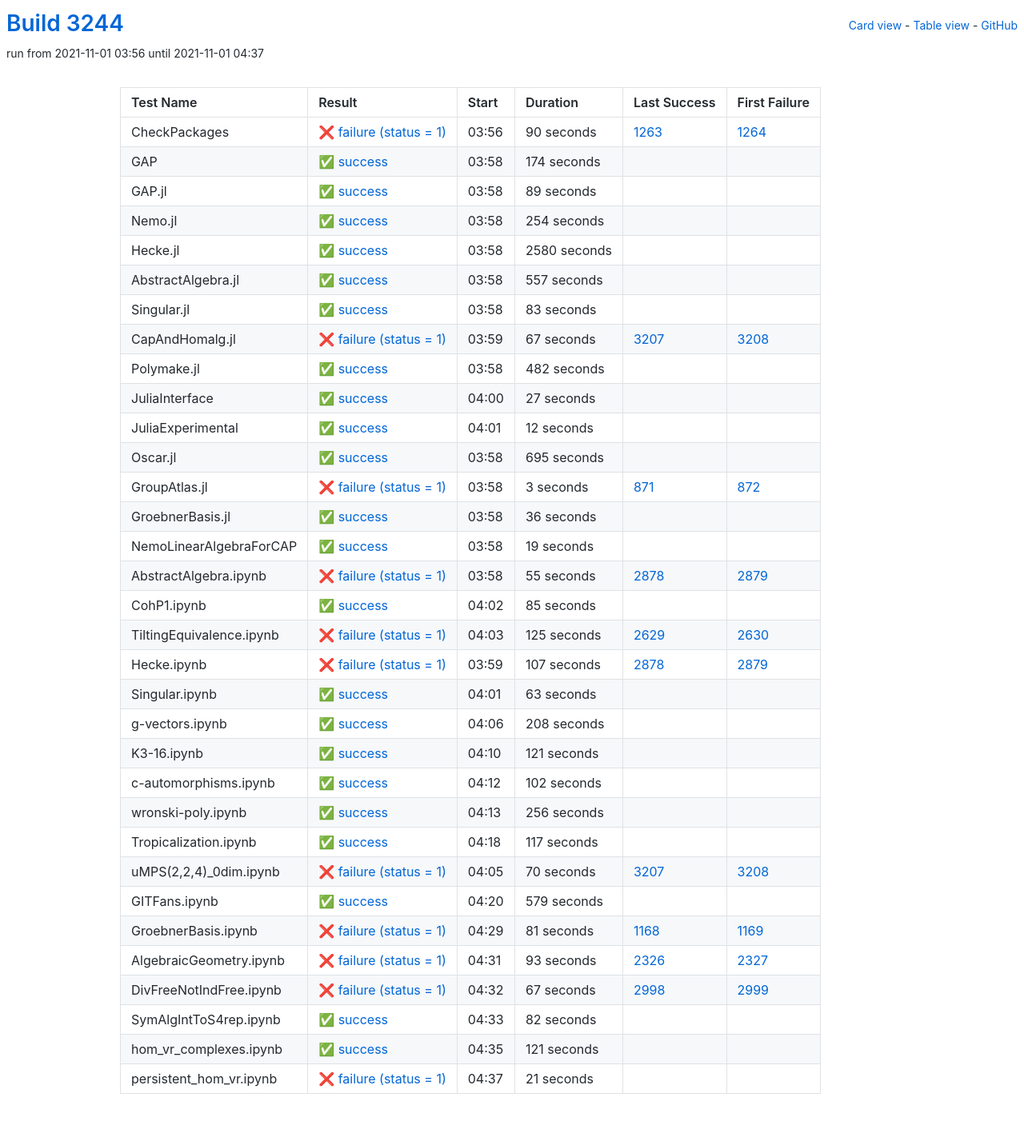
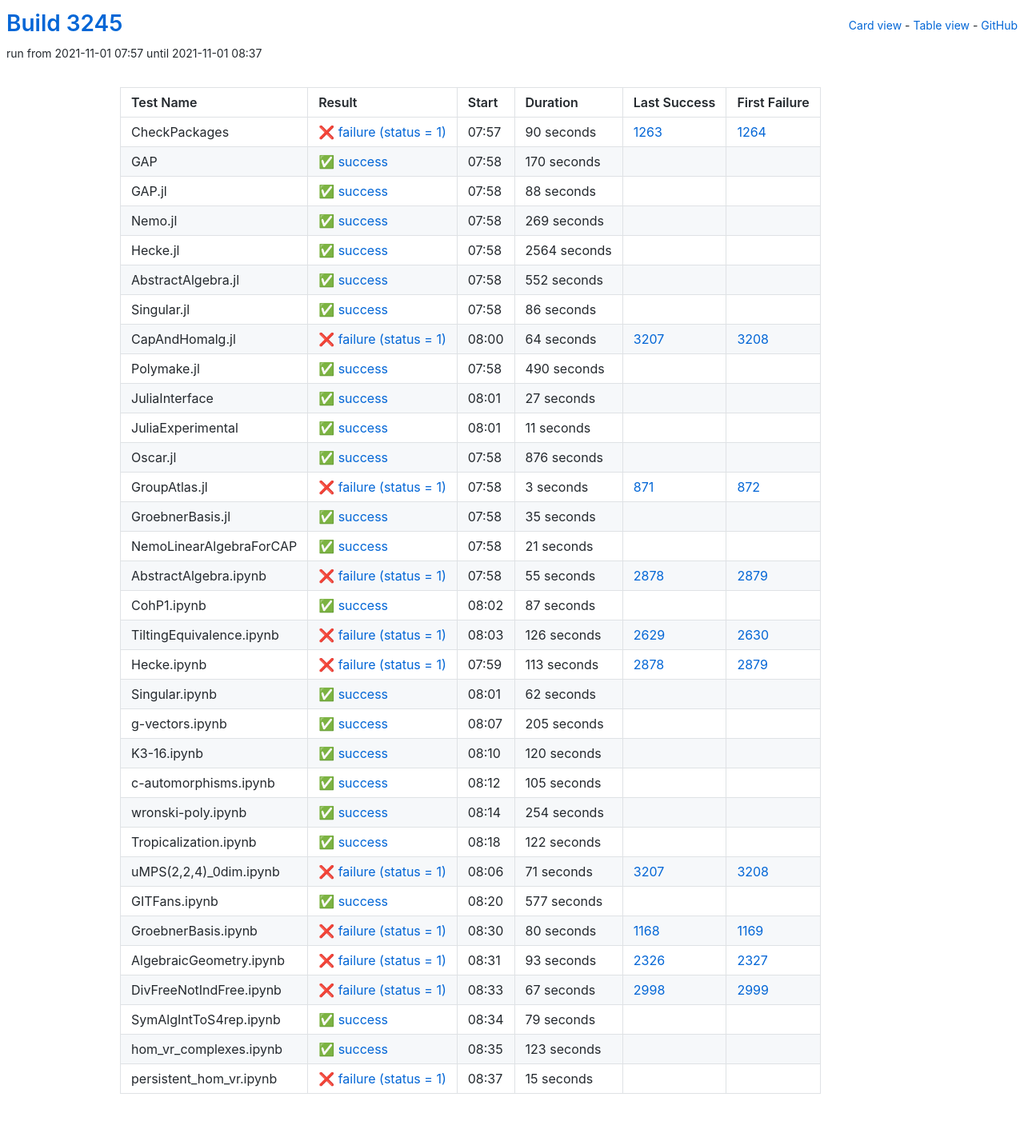
Before and after one commit to oscar-system/oscar-ci-status-stable, a Jekyll site: the page built from table.html, in a window 1280 px wide. Shown: the whole page at 80% size. Built offline with Jekyll 4.4.1, drawn with Linux system fonts in a browser that asks for light colours.

Commit message:
Build #3245

```diff
--- a/_data/ci.yml
+++ b/_data/ci.yml
@@ -1,6 +1,6 @@
 ---
-build: 3244
-build_url: https://oscarci.mathematik.uni-kl.de/job/oscar-stable/3244/
+build: 3245
+build_url: https://oscarci.mathematik.uni-kl.de/job/oscar-stable/3245/
 job: oscar-stable
 organization: oscar-system
 repo: oscar-ci-status-stable
@@ -8,8 +8,8 @@ repourl: https://github.com/oscar-system/oscar-ci-status-stable
 tests:
 - name: CheckPackages
   id: checkpackages
-  log: https://oscarci.mathematik.uni-kl.de/job/oscar-stable/3244/artifact/logs/build-3244/CheckPackages.log
-  start: 2021-11-01 03:56
+  log: https://oscarci.mathematik.uni-kl.de/job/oscar-stable/3245/artifact/logs/build-3245/CheckPackages.log
+  start: 2021-11-01 07:57
   success: false
   exitcode: 1
   status: failure
@@ -20,104 +20,104 @@ tests:
   first_failure_url: https://oscarci.mathematik.uni-kl.de/job/oscar-stable/1264/
 - name: GAP
   id: gap
-  log: https://oscarci.mathematik.uni-kl.de/job/oscar-stable/3244/artifact/logs/build-3244/GAP.log
-  start: 2021-11-01 03:58
+  log: https://oscarci.mathematik.uni-kl.de/job/oscar-stable/3245/artifact/logs/build-3245/GAP.log
+  start: 2021-11-01 07:58
   success: true
   exitcode: 0
   status: success
-  duration: 174
+  duration: 170
   last_success: false
   last_success_url:
   first_failure: false
   first_failure_url:
 - name: GAP.jl
   id: gap-jl
-  log: https://oscarci.mathematik.uni-kl.de/job/oscar-stable/3244/artifact/logs/build-3244/GAP.jl.log
-  start: 2021-11-01 03:58
+  log: https://oscarci.mathematik.uni-kl.de/job/oscar-stable/3245/artifact/logs/build-3245/GAP.jl.log
+  start: 2021-11-01 07:58
   success: true
   exitcode: 0
   status: success
-  duration: 89
+  duration: 88
   last_success: false
   last_success_url:
   first_failure: false
   first_failure_url:
 - name: Nemo.jl
   id: nemo-jl
-  log: https://oscarci.mathematik.uni-kl.de/job/oscar-stable/3244/artifact/logs/build-3244/Nemo.jl.log
-  start: 2021-11-01 03:58
+  log: https://oscarci.mathematik.uni-kl.de/job/oscar-stable/3245/artifact/logs/build-3245/Nemo.jl.log
+  start: 2021-11-01 07:58
   success: true
   exitcode: 0
   status: success
-  duration: 254
+  duration: 269
   last_success: false
   last_success_url:
   first_failure: false
   first_failure_url:
 - name: Hecke.jl
   id: hecke-jl
-  log: https://oscarci.mathematik.uni-kl.de/job/oscar-stable/3244/artifact/logs/build-3244/Hecke.jl.log
-  start: 2021-11-01 03:58
+  log: https://oscarci.mathematik.uni-kl.de/job/oscar-stable/3245/artifact/logs/build-3245/Hecke.jl.log
+  start: 2021-11-01 07:58
   success: true
   exitcode: 0
   status: success
-  duration: 2580
+  duration: 2564
   last_success: false
   last_success_url:
   first_failure: false
   first_failure_url:
 - name: AbstractAlgebra.jl
   id: abstractalgebra-jl
-  log: https://oscarci.mathematik.uni-kl.de/job/oscar-stable/3244/artifact/logs/build-3244/AbstractAlgebra.jl.log
-  start: 2021-11-01 03:58
+  log: https://oscarci.mathematik.uni-kl.de/job/oscar-stable/3245/artifact/logs/build-3245/AbstractAlgebra.jl.log
+  start: 2021-11-01 07:58
   success: true
   exitcode: 0
   status: success
-  duration: 557
+  duration: 552
   last_success: false
   last_success_url:
   first_failure: false
   first_failure_url:
 - name: Singular.jl
   id: singular-jl
-  log: https://oscarci.mathematik.uni-kl.de/job/oscar-stable/3244/artifact/logs/build-3244/Singular.jl.log
-  start: 2021-11-01 03:58
+  log: https://oscarci.mathematik.uni-kl.de/job/oscar-stable/3245/artifact/logs/build-3245/Singular.jl.log
+  start: 2021-11-01 07:58
   success: true
   exitcode: 0
   status: success
-  duration: 83
+  duration: 86
   last_success: false
   last_success_url:
   first_failure: false
   first_failure_url:
 - name: CapAndHomalg.jl
   id: capandhomalg-jl
-  log: https://oscarci.mathematik.uni-kl.de/job/oscar-stable/3244/artifact/logs/build-3244/CapAndHomalg.jl.log
-  start: 2021-11-01 03:59
+  log: https://oscarci.mathematik.uni-kl.de/job/oscar-stable/3245/artifact/logs/build-3245/CapAndHomalg.jl.log
+  start: 2021-11-01 08:00
   success: false
   exitcode: 1
   status: failure
-  duration: 67
+  duration: 64
   last_success: 3207
   last_success_url: https://oscarci.mathematik.uni-kl.de/job/oscar-stable/3207/
   first_failure: 3208
   first_failure_url: https://oscarci.mathematik.uni-kl.de/job/oscar-stable/3208/
 - name: Polymake.jl
   id: polymake-jl
-  log: https://oscarci.mathematik.uni-kl.de/job/oscar-stable/3244/artifact/logs/build-3244/Polymake.jl.log
-  start: 2021-11-01 03:58
+  log: https://oscarci.mathematik.uni-kl.de/job/oscar-stable/3245/artifact/logs/build-3245/Polymake.jl.log
+  start: 2021-11-01 07:58
   success: true
   exitcode: 0
   status: success
-  duration: 482
+  duration: 490
   last_success: false
   last_success_url:
   first_failure: false
   first_failure_url:
 - name: JuliaInterface
   id: juliainterface
-  log: https://oscarci.mathematik.uni-kl.de/job/oscar-stable/3244/artifact/logs/build-3244/JuliaInterface.log
-  start: 2021-11-01 04:00
+  log: https://oscarci.mathematik.uni-kl.de/job/oscar-stable/3245/artifact/logs/build-3245/JuliaInterface.log
+  start: 2021-11-01 08:01
   success: true
   exitcode: 0
   status: success
@@ -128,32 +128,32 @@ tests:
   first_failure_url:
 - name: JuliaExperimental
   id: juliaexperimental
-  log: https://oscarci.mathematik.uni-kl.de/job/oscar-stable/3244/artifact/logs/build-3244/JuliaExperimental.log
-  start: 2021-11-01 04:01
+  log: https://oscarci.mathematik.uni-kl.de/job/oscar-stable/3245/artifact/logs/build-3245/JuliaExperimental.log
+  start: 2021-11-01 08:01
   success: true
   exitcode: 0
   status: success
-  duration: 12
+  duration: 11
   last_success: false
   last_success_url:
   first_failure: false
   first_failure_url:
 - name: Oscar.jl
   id: oscar-jl
-  log: https://oscarci.mathematik.uni-kl.de/job/oscar-stable/3244/artifact/logs/build-3244/Oscar.jl.log
-  start: 2021-11-01 03:58
+  log: https://oscarci.mathematik.uni-kl.de/job/oscar-stable/3245/artifact/logs/build-3245/Oscar.jl.log
+  start: 2021-11-01 07:58
   success: true
   exitcode: 0
   status: success
-  duration: 695
+  duration: 876
   last_success: false
   last_success_url:
   first_failure: false
   first_failure_url:
 - name: GroupAtlas.jl
   id: groupatlas-jl
-  log: https://oscarci.mathematik.uni-kl.de/job/oscar-stable/3244/artifact/logs/build-3244/GroupAtlas.jl.log
-  start: 2021-11-01 03:58
+  log: https://oscarci.mathematik.uni-kl.de/job/oscar-stable/3245/artifact/logs/build-3245/GroupAtlas.jl.log
+  start: 2021-11-01 07:58
   success: false
   exitcode: 1
   status: failure
@@ -164,32 +164,32 @@ tests:
   first_failure_url: https://oscarci.mathematik.uni-kl.de/job/oscar-stable/872/
 - name: GroebnerBasis.jl
   id: groebnerbasis-jl
-  log: https://oscarci.mathematik.uni-kl.de/job/oscar-stable/3244/artifact/logs/build-3244/GroebnerBasis.jl.log
-  start: 2021-11-01 03:58
+  log: https://oscarci.mathematik.uni-kl.de/job/oscar-stable/3245/artifact/logs/build-3245/GroebnerBasis.jl.log
+  start: 2021-11-01 07:58
   success: true
   exitcode: 0
   status: success
-  duration: 36
+  duration: 35
   last_success: false
   last_success_url:
   first_failure: false
   first_failure_url:
 - name: NemoLinearAlgebraForCAP
   id: nemolinearalgebraforcap
-  log: https://oscarci.mathematik.uni-kl.de/job/oscar-stable/3244/artifact/logs/build-3244/NemoLinearAlgebraForCAP.log
-  start: 2021-11-01 03:58
+  log: https://oscarci.mathematik.uni-kl.de/job/oscar-stable/3245/artifact/logs/build-3245/NemoLinearAlgebraForCAP.log
+  start: 2021-11-01 07:58
   success: true
   exitcode: 0
   status: success
-  duration: 19
+  duration: 21
   last_success: false
   last_success_url:
   first_failure: false
   first_failure_url:
 - name: AbstractAlgebra.ipynb
   id: abstractalgebra-ipynb
-  log: https://oscarci.mathematik.uni-kl.de/job/oscar-stable/3244/artifact/logs/build-3244/AbstractAlgebra.ipynb.log
-  start: 2021-11-01 03:58
+  log: https://oscarci.mathematik.uni-kl.de/job/oscar-stable/3245/artifact/logs/build-3245/AbstractAlgebra.ipynb.log
+  start: 2021-11-01 07:58
   success: false
   exitcode: 1
   status: failure
@@ -200,152 +200,152 @@ tests:
   first_failure_url: https://oscarci.mathematik.uni-kl.de/job/oscar-stable/2879/
 - name: CohP1.ipynb
   id: cohp1-ipynb
-  log: https://oscarci.mathematik.uni-kl.de/job/oscar-stable/3244/artifact/logs/build-3244/CohP1.ipynb.log
-  start: 2021-11-01 04:02
+  log: https://oscarci.mathematik.uni-kl.de/job/oscar-stable/3245/artifact/logs/build-3245/CohP1.ipynb.log
+  start: 2021-11-01 08:02
   success: true
   exitcode: 0
   status: success
-  duration: 85
+  duration: 87
   last_success: false
   last_success_url:
   first_failure: false
   first_failure_url:
 - name: TiltingEquivalence.ipynb
   id: tiltingequivalence-ipynb
-  log: https://oscarci.mathematik.uni-kl.de/job/oscar-stable/3244/artifact/logs/build-3244/TiltingEquivalence.ipynb.log
-  start: 2021-11-01 04:03
+  log: https://oscarci.mathematik.uni-kl.de/job/oscar-stable/3245/artifact/logs/build-3245/TiltingEquivalence.ipynb.log
+  start: 2021-11-01 08:03
   success: false
   exitcode: 1
   status: failure
-  duration: 125
+  duration: 126
   last_success: 2629
   last_success_url: https://oscarci.mathematik.uni-kl.de/job/oscar-stable/2629/
   first_failure: 2630
   first_failure_url: https://oscarci.mathematik.uni-kl.de/job/oscar-stable/2630/
 - name: Hecke.ipynb
   id: hecke-ipynb
-  log: https://oscarci.mathematik.uni-kl.de/job/oscar-stable/3244/artifact/logs/build-3244/Hecke.ipynb.log
-  start: 2021-11-01 03:59
+  log: https://oscarci.mathematik.uni-kl.de/job/oscar-stable/3245/artifact/logs/build-3245/Hecke.ipynb.log
+  start: 2021-11-01 07:59
   success: false
   exitcode: 1
   status: failure
-  duration: 107
+  duration: 113
   last_success: 2878
   last_success_url: https://oscarci.mathematik.uni-kl.de/job/oscar-stable/2878/
   first_failure: 2879
   first_failure_url: https://oscarci.mathematik.uni-kl.de/job/oscar-stable/2879/
 - name: Singular.ipynb
   id: singular-ipynb
-  log: https://oscarci.mathematik.uni-kl.de/job/oscar-stable/3244/artifact/logs/build-3244/Singular.ipynb.log
-  start: 2021-11-01 04:01
+  log: https://oscarci.mathematik.uni-kl.de/job/oscar-stable/3245/artifact/logs/build-3245/Singular.ipynb.log
+  start: 2021-11-01 08:01
   success: true
   exitcode: 0
   status: success
-  duration: 63
+  duration: 62
   last_success: false
   last_success_url:
   first_failure: false
   first_failure_url:
 - name: g-vectors.ipynb
   id: g-vectors-ipynb
-  log: https://oscarci.mathematik.uni-kl.de/job/oscar-stable/3244/artifact/logs/build-3244/g-vectors.ipynb.log
-  start: 2021-11-01 04:06
+  log: https://oscarci.mathematik.uni-kl.de/job/oscar-stable/3245/artifact/logs/build-3245/g-vectors.ipynb.log
+  start: 2021-11-01 08:07
   success: true
   exitcode: 0
   status: success
-  duration: 208
+  duration: 205
   last_success: false
   last_success_url:
   first_failure: false
   first_failure_url:
 - name: K3-16.ipynb
   id: k3-16-ipynb
-  log: https://oscarci.mathematik.uni-kl.de/job/oscar-stable/3244/artifact/logs/build-3244/K3-16.ipynb.log
-  start: 2021-11-01 04:10
+  log: https://oscarci.mathematik.uni-kl.de/job/oscar-stable/3245/artifact/logs/build-3245/K3-16.ipynb.log
+  start: 2021-11-01 08:10
   success: true
   exitcode: 0
   status: success
-  duration: 121
+  duration: 120
   last_success: false
   last_success_url:
   first_failure: false
   first_failure_url:
 - name: c-automorphisms.ipynb
   id: c-automorphisms-ipynb
-  log: https://oscarci.mathematik.uni-kl.de/job/oscar-stable/3244/artifact/logs/build-3244/c-automorphisms.ipynb.log
-  start: 2021-11-01 04:12
+  log: https://oscarci.mathematik.uni-kl.de/job/oscar-stable/3245/artifact/logs/build-3245/c-automorphisms.ipynb.log
+  start: 2021-11-01 08:12
   success: true
   exitcode: 0
   status: success
-  duration: 102
+  duration: 105
   last_success: false
   last_success_url:
   first_failure: false
   first_failure_url:
 - name: wronski-poly.ipynb
   id: wronski-poly-ipynb
-  log: https://oscarci.mathematik.uni-kl.de/job/oscar-stable/3244/artifact/logs/build-3244/wronski-poly.ipynb.log
-  start: 2021-11-01 04:13
+  log: https://oscarci.mathematik.uni-kl.de/job/oscar-stable/3245/artifact/logs/build-3245/wronski-poly.ipynb.log
+  start: 2021-11-01 08:14
   success: true
   exitcode: 0
   status: success
-  duration: 256
+  duration: 254
   last_success: false
   last_success_url:
   first_failure: false
   first_failure_url:
 - name: Tropicalization.ipynb
   id: tropicalization-ipynb
-  log: https://oscarci.mathematik.uni-kl.de/job/oscar-stable/3244/artifact/logs/build-3244/Tropicalization.ipynb.log
-  start: 2021-11-01 04:18
+  log: https://oscarci.mathematik.uni-kl.de/job/oscar-stable/3245/artifact/logs/build-3245/Tropicalization.ipynb.log
+  start: 2021-11-01 08:18
   success: true
   exitcode: 0
   status: success
-  duration: 117
+  duration: 122
   last_success: false
   last_success_url:
   first_failure: false
   first_failure_url:
 - name: uMPS(2,2,4)_0dim.ipynb
   id: umps-2-2-4-0dim-ipynb
-  log: https://oscarci.mathematik.uni-kl.de/job/oscar-stable/3244/artifact/logs/build-3244/uMPS-2-2-4-_0dim.ipynb.log
-  start: 2021-11-01 04:05
+  log: https://oscarci.mathematik.uni-kl.de/job/oscar-stable/3245/artifact/logs/build-3245/uMPS-2-2-4-_0dim.ipynb.log
+  start: 2021-11-01 08:06
   success: false
   exitcode: 1
   status: failure
-  duration: 70
+  duration: 71
   last_success: 3207
   last_success_url: https://oscarci.mathematik.uni-kl.de/job/oscar-stable/3207/
   first_failure: 3208
   first_failure_url: https://oscarci.mathematik.uni-kl.de/job/oscar-stable/3208/
 - name: GITFans.ipynb
   id: gitfans-ipynb
-  log: https://oscarci.mathematik.uni-kl.de/job/oscar-stable/3244/artifact/logs/build-3244/GITFans.ipynb.log
-  start: 2021-11-01 04:20
+  log: https://oscarci.mathematik.uni-kl.de/job/oscar-stable/3245/artifact/logs/build-3245/GITFans.ipynb.log
+  start: 2021-11-01 08:20
   success: true
   exitcode: 0
   status: success
-  duration: 579
+  duration: 577
   last_success: false
   last_success_url:
   first_failure: false
   first_failure_url:
 - name: GroebnerBasis.ipynb
   id: groebnerbasis-ipynb
-  log: https://oscarci.mathematik.uni-kl.de/job/oscar-stable/3244/artifact/logs/build-3244/GroebnerBasis.ipynb.log
-  start: 2021-11-01 04:29
+  log: https://oscarci.mathematik.uni-kl.de/job/oscar-stable/3245/artifact/logs/build-3245/GroebnerBasis.ipynb.log
+  start: 2021-11-01 08:30
   success: false
   exitcode: 1
   status: failure
-  duration: 81
+  duration: 80
   last_success: 1168
   last_success_url: https://oscarci.mathematik.uni-kl.de/job/oscar-stable/1168/
   first_failure: 1169
   first_failure_url: https://oscarci.mathematik.uni-kl.de/job/oscar-stable/1169/
 - name: AlgebraicGeometry.ipynb
   id: algebraicgeometry-ipynb
-  log: https://oscarci.mathematik.uni-kl.de/job/oscar-stable/3244/artifact/logs/build-3244/AlgebraicGeometry.ipynb.log
-  start: 2021-11-01 04:31
+  log: https://oscarci.mathematik.uni-kl.de/job/oscar-stable/3245/artifact/logs/build-3245/AlgebraicGeometry.ipynb.log
+  start: 2021-11-01 08:31
   success: false
   exitcode: 1
   status: failure
@@ -356,8 +356,8 @@ tests:
   first_failure_url: https://oscarci.mathematik.uni-kl.de/job/oscar-stable/2327/
 - name: DivFreeNotIndFree.ipynb
   id: divfreenotindfree-ipynb
-  log: https://oscarci.mathematik.uni-kl.de/job/oscar-stable/3244/artifact/logs/build-3244/DivFreeNotIndFree.ipynb.log
-  start: 2021-11-01 04:32
+  log: https://oscarci.mathematik.uni-kl.de/job/oscar-stable/3245/artifact/logs/build-3245/DivFreeNotIndFree.ipynb.log
+  start: 2021-11-01 08:33
   success: false
   exitcode: 1
   status: failure
@@ -368,36 +368,36 @@ tests:
   first_failure_url: https://oscarci.mathematik.uni-kl.de/job/oscar-stable/2999/
 - name: SymAlgIntToS4rep.ipynb
   id: symalginttos4rep-ipynb
-  log: https://oscarci.mathematik.uni-kl.de/job/oscar-stable/3244/artifact/logs/build-3244/SymAlgIntToS4rep.ipynb.log
-  start: 2021-11-01 04:33
+  log: https://oscarci.mathematik.uni-kl.de/job/oscar-stable/3245/artifact/logs/build-3245/SymAlgIntToS4rep.ipynb.log
+  start: 2021-11-01 08:34
   success: true
   exitcode: 0
   status: success
-  duration: 82
+  duration: 79
   last_success: false
   last_success_url:
   first_failure: false
   first_failure_url:
 - name: hom_vr_complexes.ipynb
   id: hom-vr-complexes-ipynb
-  log: https://oscarci.mathematik.uni-kl.de/job/oscar-stable/3244/artifact/logs/build-3244/hom_vr_complexes.ipynb.log
-  start: 2021-11-01 04:35
+  log: https://oscarci.mathematik.uni-kl.de/job/oscar-stable/3245/artifact/logs/build-3245/hom_vr_complexes.ipynb.log
+  start: 2021-11-01 08:35
   success: true
   exitcode: 0
   status: success
-  duration: 121
+  duration: 123
   last_success: false
   last_success_url:
   first_failure: false
   first_failure_url:
 - name: persistent_hom_vr.ipynb
   id: persistent-hom-vr-ipynb
-  log: https://oscarci.mathematik.uni-kl.de/job/oscar-stable/3244/artifact/logs/build-3244/persistent_hom_vr.ipynb.log
-  start: 2021-11-01 04:37
+  log: https://oscarci.mathematik.uni-kl.de/job/oscar-stable/3245/artifact/logs/build-3245/persistent_hom_vr.ipynb.log
+  start: 2021-11-01 08:37
   success: false
   exitcode: 1
   status: failure
-  duration: 21
+  duration: 15
   last_success: false
   last_success_url:
   first_failure: false
```
Also changed, not shown: README.md.
